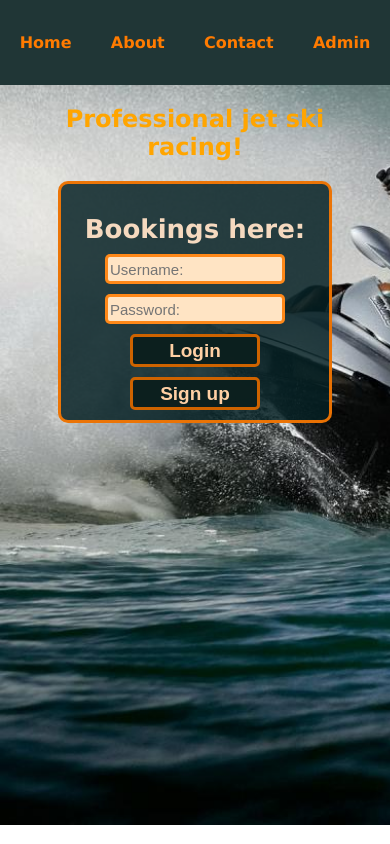
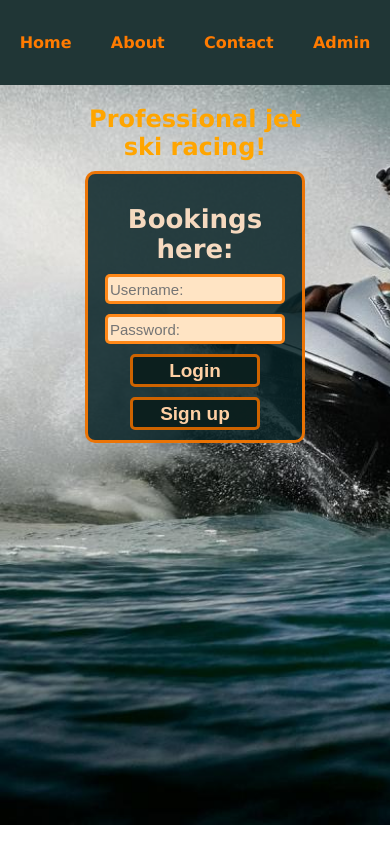
Before and after one commit to alexnmc/appointment-booking, a React (Create React App) app in the folder client/: page / in a window 390 px wide. Built offline with nearby package versions, Linux system fonts and the light colour scheme.

Commit message:
responsive design

```diff
--- a/client/src/style.css
+++ b/client/src/style.css
@@ -19,6 +19,12 @@
 }
 
 
+.admin{
+
+    padding-top: 20px;
+
+}
+
 
 .navbar a {
     text-decoration: none;
@@ -30,7 +36,6 @@
 .navbar a:hover{
     color: rgb(245, 217, 191);
 }
-
 
 
 .home {
@@ -556,15 +561,14 @@ button{
         width:auto;
         padding:10px;
         height: auto;
-        margin: auto;
+        margin:auto;
         margin-bottom: 100%;
-        margin-top:20px;
 
     }
 
 
     .homeContainer{
-         width: 74%;
+         width: 220px;
      }
 
 
```
